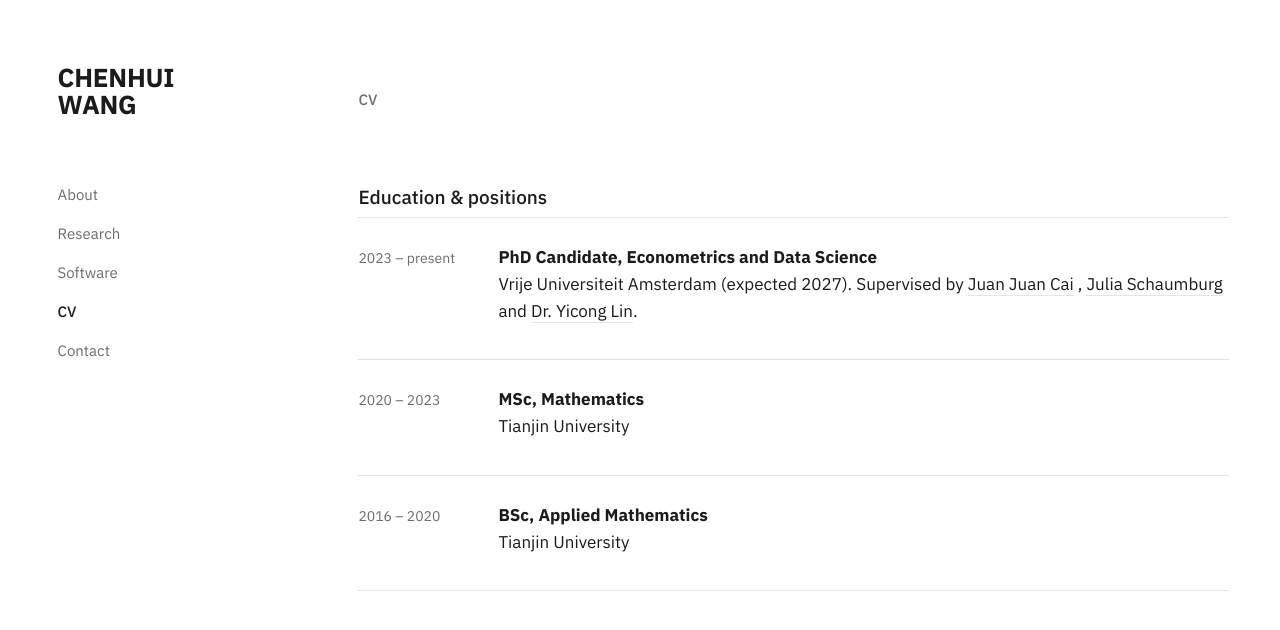
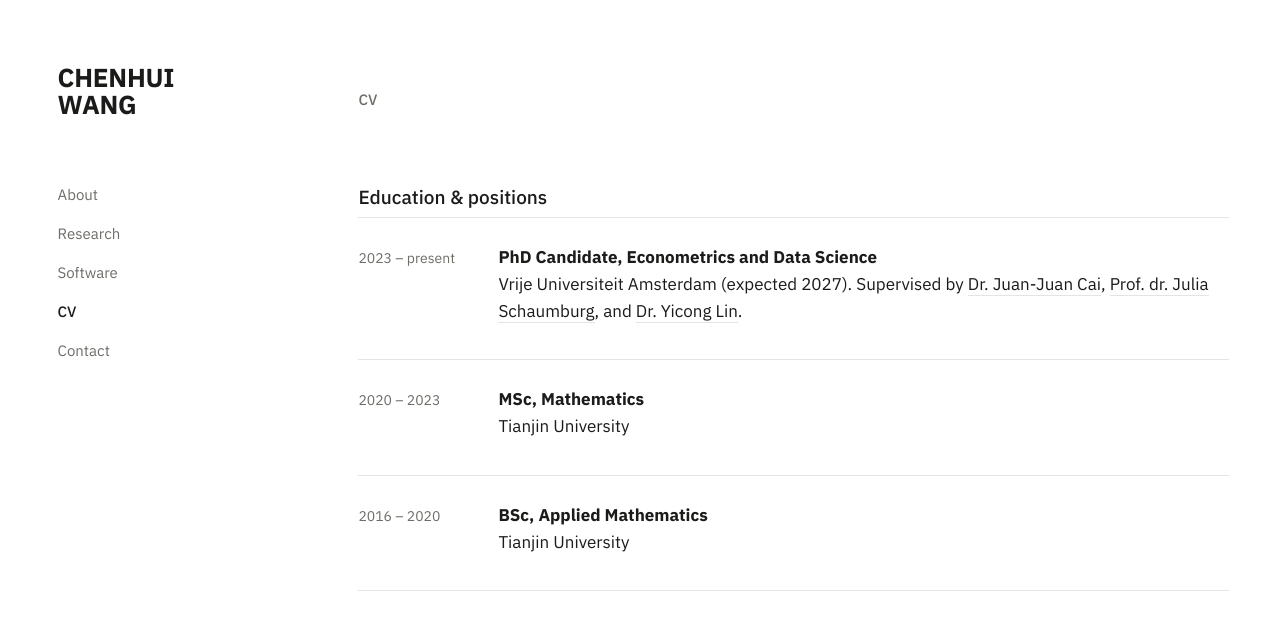
Before and after one commit to chenhuiwangdd/chenhuiwangdd.github.io, a plain HTML site: page cv.html in a window 1280 px wide. Drawn offline with Linux system fonts and the light colour scheme.

Commit message:
Update cv.html

```diff
--- a/cv.html
+++ b/cv.html
@@ -31,7 +31,9 @@
         <div class="entry">
           <div class="year">2023 – present</div>
           <div class="body">
-            <p><strong>PhD Candidate, Econometrics and Data Science</strong><br>Vrije Universiteit Amsterdam (expected 2027). Supervised by <a href="https://juanjuancai.com/" class="underline-link">Juan Juan Cai</a> , <a href="https://juliaschaumburg.com/" class="underline-link">Julia Schaumburg</a> and <a href="https://yiconglin.com/" class="underline-link">Dr. Yicong Lin</a>.</p>
+            <p><strong>PhD Candidate, Econometrics and Data Science</strong><br>Vrije Universiteit Amsterdam (expected 2027). Supervised by <a href="https://juanjuancai.com/" class="underline-link">Dr. Juan-Juan Cai</a>,
+          <a href="https://juliaschaumburg.com/" class="underline-link">Prof. dr. Julia Schaumburg</a>, and
+    <a href="https://yiconglin.com/" class="underline-link">Dr. Yicong Lin</a>.</p>
           </div>
         </div>
         <div class="entry">
```
